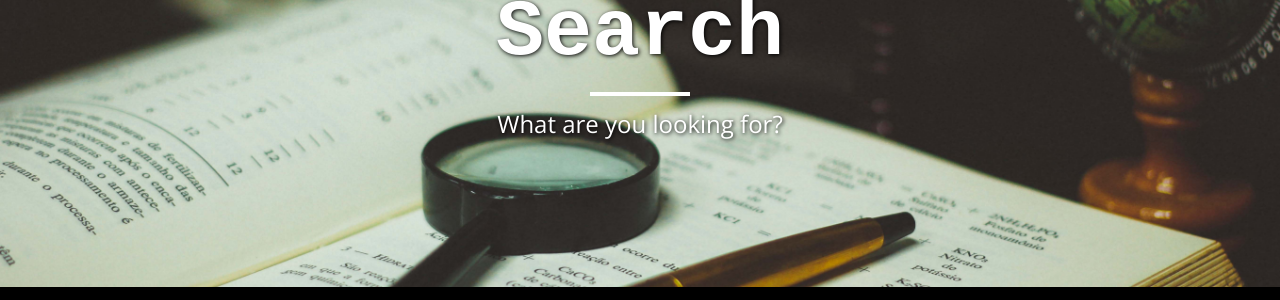
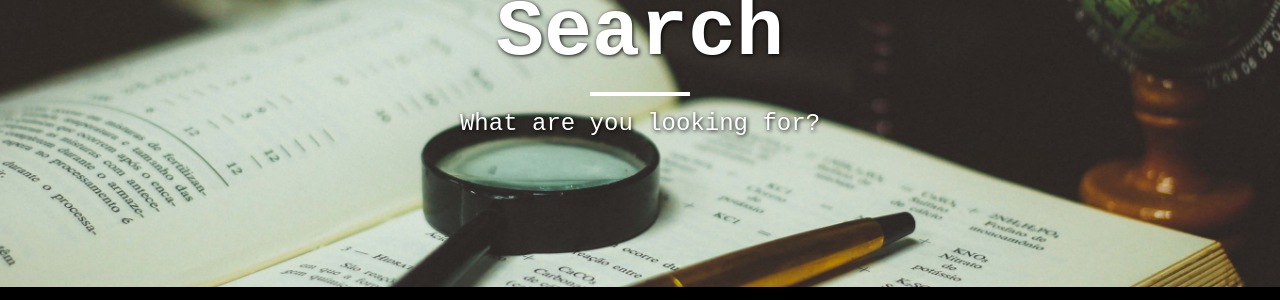
Before and after one commit to mstrnilsson/landing_page, a Jekyll site: the page built from search.html, in a window 1280 px wide. Shown: the part 161-461 px from the top of the page. Built offline with Jekyll 4.4.1, drawn with Linux system fonts in a browser that asks for light colours; nearby versions of some CDN libraries; comment, search, counter and statistics services are not loaded.

Commit message:
social_fit_1

```diff
--- a/_config.yml
+++ b/_config.yml
@@ -6,7 +6,7 @@
 baseurl: "/landing_page"
 facebook_username: ""
 twitter_username: ""
-instagram_username: ""
+instagram_username: "recycled_by_loli"
 github_username:  ""
 deviantart_username: ""
 flickr_username: ""
@@ -49,7 +49,7 @@
 
 # Build settings
 markdown: kramdown
-highlighter: rouge
+highlighter: pink
 permalink: pretty
 paginate: 5
 paginate_path: "/journal/page:num/"
--- a/css/main.css
+++ b/css/main.css
@@ -171,7 +171,7 @@
   font-size: 24px;
   line-height: 1.1;
   display: block;
-  font-family: 'Open Sans', 'Helvetica Neue', Helvetica, Arial, sans-serif;
+  font-family: 'Courier New', 'Open Sans', 'Helvetica Neue', Helvetica, Arial, sans-serif;
   font-weight: 300;
   margin: 10px 0 0;
   text-shadow: 1px 1px 4px #000;
--- a/index.html
+++ b/index.html
@@ -77,13 +77,14 @@
 
 <div id="footer" role="contentinfo">
 		<ul class="soc-icons">
-
+<!--
                  {% if site.facebook_username %}
 			<li>
    <a href="https://facebook.com/{{ site.facebook_username }}" style="
 color:#dddddd; target="_blank" title="Facebook">
                        <i class="fa fa-facebook"></i>
                      </span>
+
 </a></li>
     {% endif %}
  {% if site.twitter_username %}
@@ -94,6 +95,7 @@
                      </span>
 </a></li>
     {% endif %}
+-->
                 {% if site.instagram_username %}
 			<li>
    <a href="https://instagram.com/{{ site.instagram_username }}" style="
@@ -102,6 +104,7 @@
                      </span>
 </a></li>
     {% endif %}
+<!--
                     {% if site.flickr_username %}
 						<li>
    <a href="https://flickr.com/photos/{{ site.flickr_username }}" style="
@@ -124,6 +127,7 @@
               <i class="fa fa-github"></i>
                      </span>
                    {% endif %}
+-->
 <li>
     <a href="mailto:{{ site.email }}" style="
 color:#dddddd; target="_blank" title="Email">
```
